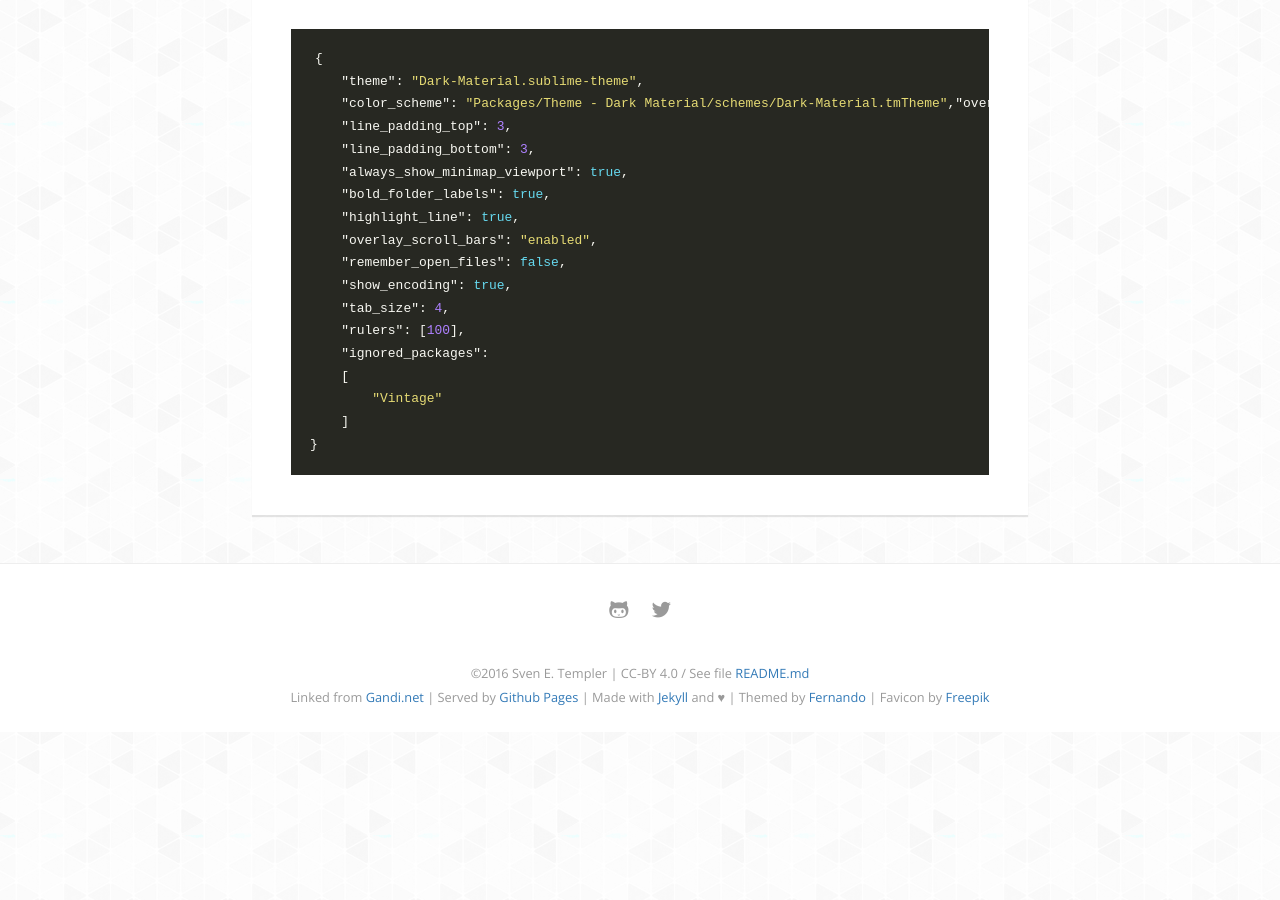
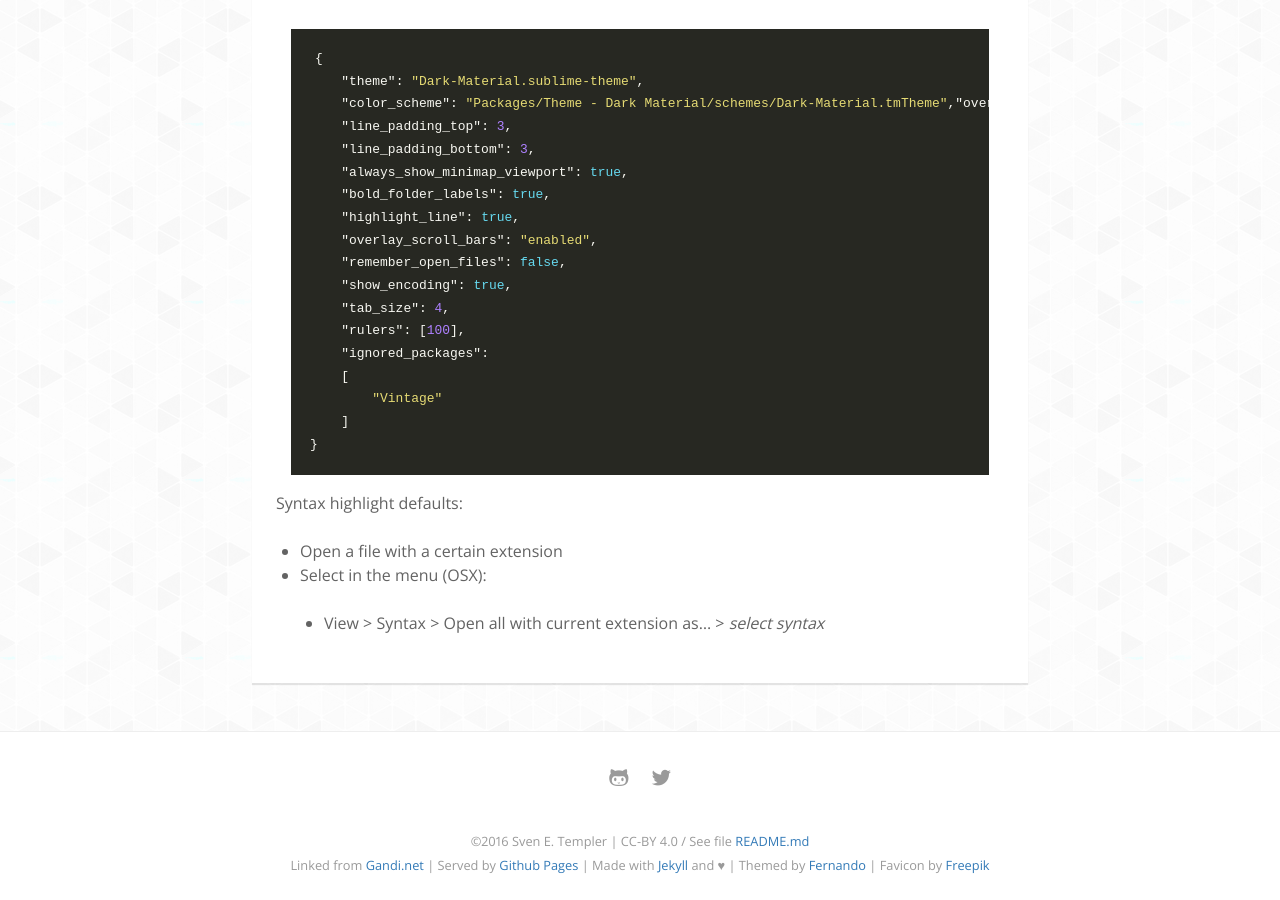
Before and after one commit to pmdbio/setempler.github.io, a Jekyll site: the page built from _manuals/editors.md, in a window 1280 px wide and 900 px high, scrolled down 2739 px. Built offline with Jekyll 4.4.1, drawn with Linux system fonts in a browser that asks for light colours; nearby versions of some CDN libraries; some web fonts are replaced; before the commit the page ends 3471 px from its top, so only the background shows below that.

Commit message:
manuals/editors: added sublime file syntax default setting explanation

````diff
--- a/_manuals/editors.md
+++ b/_manuals/editors.md
@@ -120,3 +120,9 @@ Example for enhanced configuration:
     ]
 }
 ```
+
+Syntax highlight defaults:
+
+* Open a file with a certain extension
+* Select in the menu (OSX):
+    * View > Syntax > Open all with current extension as... > *select syntax*
````
